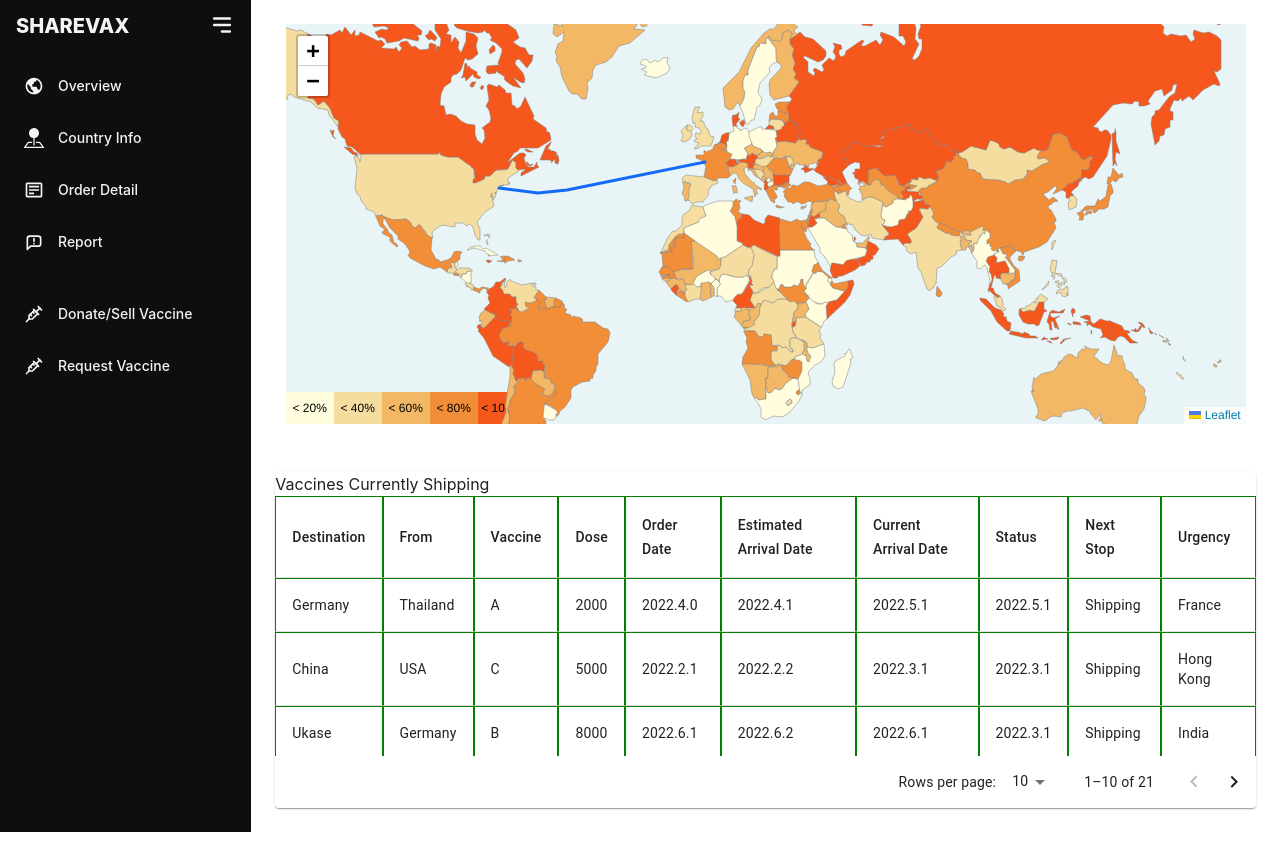
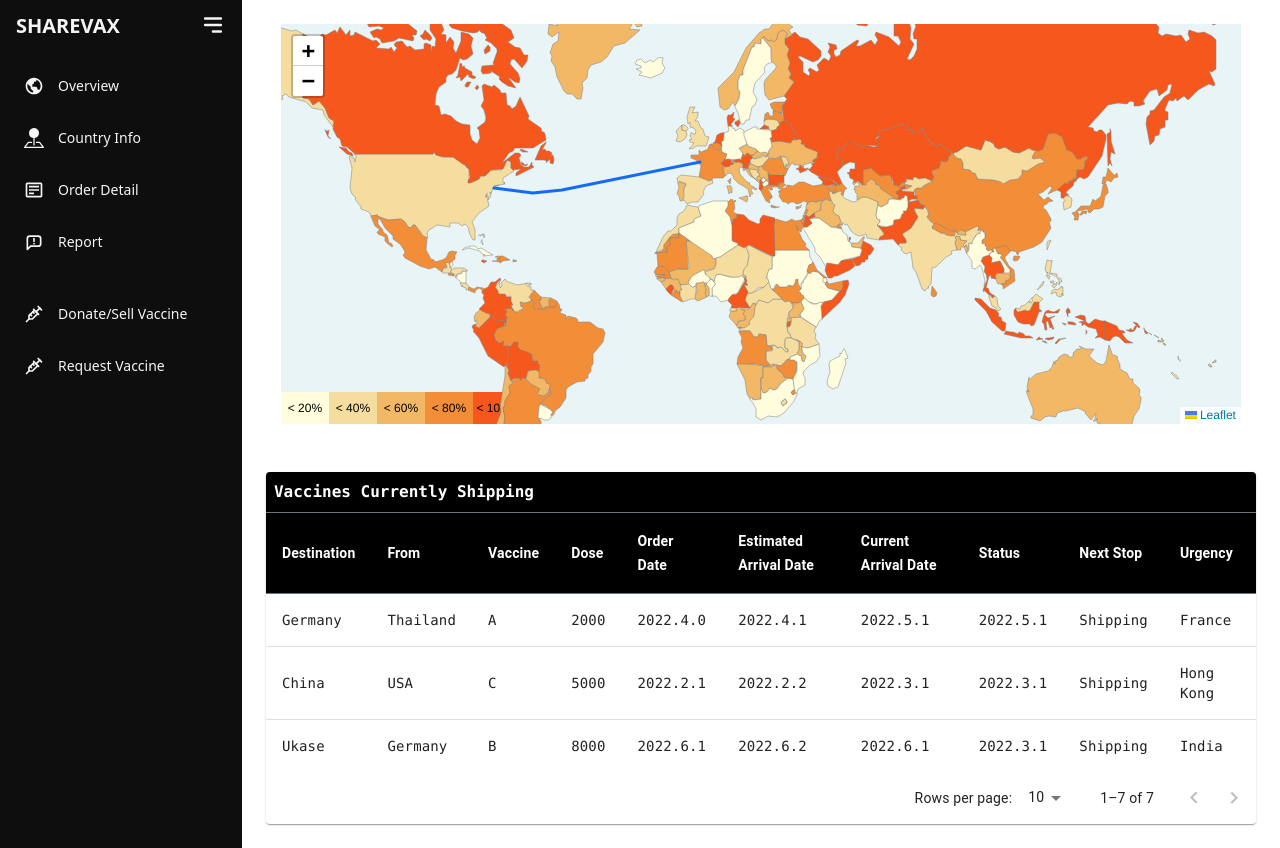
Before and after one commit to yigiterinc/sharevax, a React (Create React App) app in the folder frontend/: page / in a window 1280 px wide. Built offline with nearby package versions, Linux system fonts and the light colour scheme.

Commit message:
styling OverviewTable

```diff
--- a/frontend/src/components/OverviewTable.jsx
+++ b/frontend/src/components/OverviewTable.jsx
@@ -139,188 +139,6 @@ const rows = [
 		'France',
 		'red',
 	),
-	createData(
-		'China',
-		'USA',
-		'C',
-		5000,
-		'2022.2.1',
-		'2022.2.2',
-		'2022.3.1',
-		'2022.3.1',
-		'Shipping',
-		'Hong Kong',
-		'green',
-	),
-	createData(
-		'Ukase',
-		'Germany',
-		'B',
-		8000,
-		'2022.6.1',
-		'2022.6.2',
-		'2022.6.1',
-		'2022.3.1',
-		'Shipping',
-		'India',
-		'grey',
-	),
-	createData(
-		'Germany',
-		'Thailand',
-		'A',
-		2000,
-		'2022.4.0',
-		'2022.4.1',
-		'2022.5.1',
-		'2022.5.1',
-		'Shipping',
-		'France',
-		'red',
-	),
-	createData(
-		'China',
-		'USA',
-		'C',
-		5000,
-		'2022.2.1',
-		'2022.2.2',
-		'2022.3.1',
-		'2022.3.1',
-		'Shipping',
-		'Hong Kong',
-		'green',
-	),
-	createData(
-		'Ukase',
-		'Germany',
-		'B',
-		8000,
-		'2022.6.1',
-		'2022.6.2',
-		'2022.6.1',
-		'2022.3.1',
-		'Shipping',
-		'India',
-		'grey',
-	),
-	createData(
-		'Germany',
-		'Thailand',
-		'A',
-		2000,
-		'2022.4.0',
-		'2022.4.1',
-		'2022.5.1',
-		'2022.5.1',
-		'Shipping',
-		'France',
-		'red',
-	),
-	createData(
-		'China',
-		'USA',
-		'C',
-		5000,
-		'2022.2.1',
-		'2022.2.2',
-		'2022.3.1',
-		'2022.3.1',
-		'Shipping',
-		'Hong Kong',
-		'green',
-	),
-	createData(
-		'Ukase',
-		'Germany',
-		'B',
-		8000,
-		'2022.6.1',
-		'2022.6.2',
-		'2022.6.1',
-		'2022.3.1',
-		'Shipping',
-		'India',
-		'grey',
-	),
-	createData(
-		'Germany',
-		'Thailand',
-		'A',
-		2000,
-		'2022.4.0',
-		'2022.4.1',
-		'2022.5.1',
-		'2022.5.1',
-		'Shipping',
-		'France',
-		'red',
-	),
-	createData(
-		'China',
-		'USA',
-		'C',
-		5000,
-		'2022.2.1',
-		'2022.2.2',
-		'2022.3.1',
-		'2022.3.1',
-		'Shipping',
-		'Hong Kong',
-		'green',
-	),
-	createData(
-		'Ukase',
-		'Germany',
-		'B',
-		8000,
-		'2022.6.1',
-		'2022.6.2',
-		'2022.6.1',
-		'2022.3.1',
-		'Shipping',
-		'India',
-		'grey',
-	),
-	createData(
-		'Germany',
-		'Thailand',
-		'A',
-		2000,
-		'2022.4.0',
-		'2022.4.1',
-		'2022.5.1',
-		'2022.5.1',
-		'Shipping',
-		'France',
-		'red',
-	),
-	createData(
-		'China',
-		'USA',
-		'C',
-		5000,
-		'2022.2.1',
-		'2022.2.2',
-		'2022.3.1',
-		'2022.3.1',
-		'Shipping',
-		'Hong Kong',
-		'green',
-	),
-	createData(
-		'Ukase',
-		'Germany',
-		'B',
-		8000,
-		'2022.6.1',
-		'2022.6.2',
-		'2022.6.1',
-		'2022.3.1',
-		'Shipping',
-		'India',
-		'grey',
-	),
 ];
 
 export default function OverviewTable() {
@@ -338,13 +156,18 @@ export default function OverviewTable() {
 
 	return (
 		<Paper sx={{width: '100%', overflow: 'hidden'}}>
-			<div>Vaccines Currently Shipping</div>
+			<div className='text-bg text-white p-2 bg-black font-mono font-bold'>Vaccines Currently Shipping</div>
 			<TableContainer sx={{maxHeight: 260}}>
 				<Table stickyHeader aria-label='sticky table'>
 					<TableHead>
 						<TableRow>
 							{columns.map((column) => (
-								<TableCell key={column.id} align={column.align} style={{minWidth: column.minWidth}}>
+								<TableCell
+									key={column.id}
+									align={column.align}
+									style={{minWidth: column.minWidth}}
+									className='font-bold text-white bg-black border-t border-gray-500'
+								>
 									{column.label}
 								</TableCell>
 							))}
@@ -357,7 +180,7 @@ export default function OverviewTable() {
 									{columns.map((column) => {
 										const value = row[column.id];
 										return (
-											<TableCell key={column.id} align={column.align}>
+											<TableCell key={column.id} align={column.align} className='font-mono'>
 												{column.format && typeof value === 'number' ? column.format(value) : value}
 											</TableCell>
 										);
--- a/frontend/src/index.css
+++ b/frontend/src/index.css
@@ -1,61 +1,3 @@
 @tailwind base;
 @tailwind components;
 @tailwind utilities;
-
-body {
-	margin: 0;
-	font-family: -apple-system, BlinkMacSystemFont, 'Segoe UI', 'Roboto', 'Oxygen', 'Ubuntu', 'Cantarell', 'Fira Sans',
-		'Droid Sans', 'Helvetica Neue', sans-serif;
-	-webkit-font-smoothing: antialiased;
-	-moz-osx-font-smoothing: grayscale;
-}
-
-code {
-	font-family: source-code-pro, Menlo, Monaco, Consolas, 'Courier New', monospace;
-}
-
-/*********************** sideBar **********************/
-.sidebar {
-	font-size: 40px;
-	margin-right: 50px;
-	font-style: italic;
-}
-.sidebar a {
-	font-family: Cambria, Cochin, Georgia, Times, 'Times New Roman', serif;
-}
-
-/*********************** header ***********************/
-.header {
-	font-size: 20px;
-}
-.header a {
-	font: 1em sans-serif;
-}
-.header img {
-	image-resolution: 20px;
-}
-
-/************************ map **************************/
-.map {
-	font-size: 100px;
-}
-.map #currentMap {
-	size: 600px 400px;
-}
-.map #mapSidebar {
-	font-size: larger;
-	font: bolder;
-}
-
-/******************* shipmentDetail ********************/
-.shipmentDetail {
-	font: 1em sans-serif;
-}
-.shipmentDetail table,
-th,
-tr,
-td {
-	border: 1px solid green;
-}
-
-/*****************  ********************/
--- a/frontend/tailwind.config.js
+++ b/frontend/tailwind.config.js
@@ -2,6 +2,7 @@
 /** @type {import('tailwindcss').Config} */
 module.exports = {
 	content: ['./src/**/*.{html,js,jsx}'],
+	important: '#root',
 	theme: {
 		extend: {},
 	},
```
